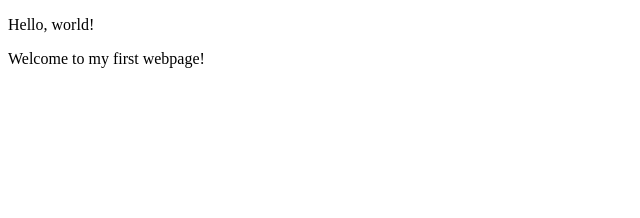
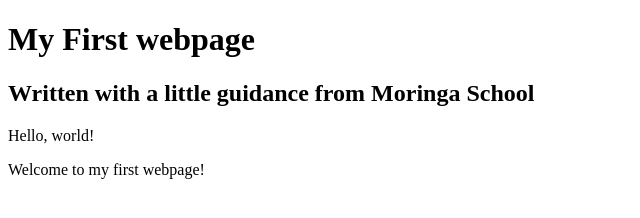
Before and after one commit to kiman121/my-first-webpage, a plain HTML site: page my-first-webpage.html in a window 1280 px wide. Shown: the whole page, without its empty margins (0-640 px from the left). Drawn offline with Linux system fonts and the light colour scheme.

Commit message:
add header block elements

```diff
--- a/my-first-webpage.html
+++ b/my-first-webpage.html
@@ -4,6 +4,9 @@
     <title>My first webpage!</title>
   </head>
   <body>
+      <h1>My First webpage</h1>
+      <h2>Written with a little guidance from Moringa School</h2>
+
       <p>Hello, world!</p>
       <p>Welcome to my first webpage!</p>
   </body>
```
